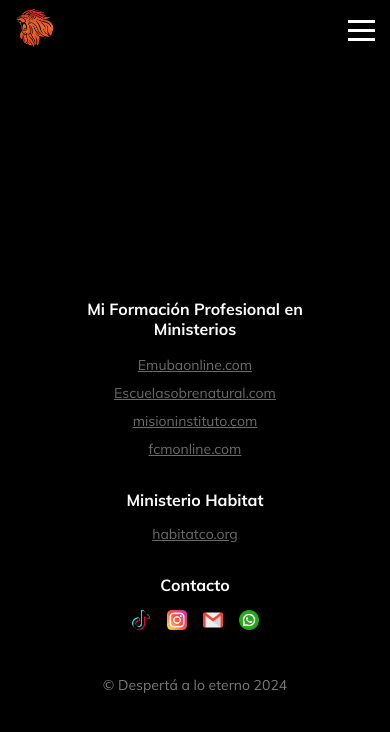
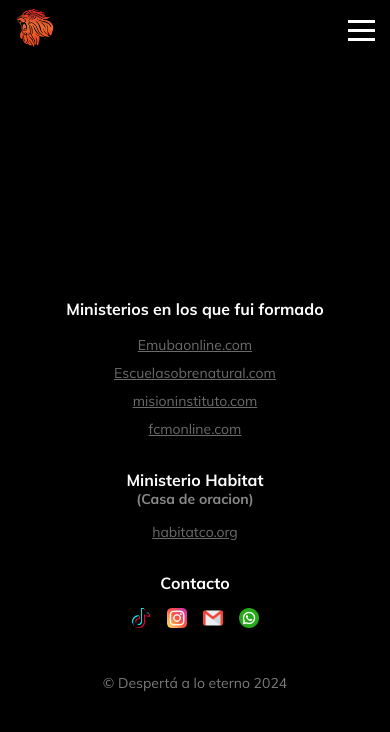
Before and after one commit to Neoagustin/Claros-de-inspiracion, a React (Vite) app: page /curso/1 in a window 390 px wide. Shown: the top 732 px of the page. Built offline with nearby package versions, Linux system fonts and the light colour scheme; the HTML template or start-up script is replaced by a standard one.

Commit message:
Agregando cambios

```diff
--- a/src/components/Footer/Footer.css
+++ b/src/components/Footer/Footer.css
@@ -50,10 +50,17 @@ footer a:hover {
   transform: scale(1.2);
 }
 
-.training-footer-container ul{
+.training-footer-container ul {
   display: flex;
   flex-direction: column;
   gap: 1em;
+}
+
+.casa-de-oracion {
+  font-size: 16px;
+  color: #888888;
+  width: 100%;
+  text-align: center;
 }
 
 /*?COPYRIGHT*/
--- a/src/components/Footer/Footer.jsx
+++ b/src/components/Footer/Footer.jsx
@@ -36,7 +36,7 @@ export default function Footer() {
                </ul>
             </div>
             <div className='training-footer-container'>
-               <h3>Mi Formación Profesional en Ministerios</h3>
+               <h3>Ministerios en los que fui formado</h3>
                <ul>
                   <li><a href="https://emubaonline.com/">Emubaonline.com</a></li>
                   <li><a href="https://www.escuelasobrenatural.com/">Escuelasobrenatural.com</a></li>
@@ -45,7 +45,8 @@ export default function Footer() {
                </ul>
             </div>
             <div className='otherMinistries-footer-container'>
-               <h3>Ministerio Habitat</h3>
+               <h3>Ministerio Habitat <br /><p className='casa-de-oracion'>(Casa de oracion)</p></h3>
+
                <a href="https://www.habitatco.org/">habitatco.org</a>
             </div>
          </div>
--- a/src/components/Footer/FooterResponsive.css
+++ b/src/components/Footer/FooterResponsive.css
@@ -50,6 +50,13 @@
     margin-bottom: 15px;
   }
 
+  .casa-de-oracion {
+    font-size: 14px;
+    color: #888888;
+    width: 100%;
+    text-align: center;
+  }
+
   footer a {
     font-size: 14px;
   }
```
